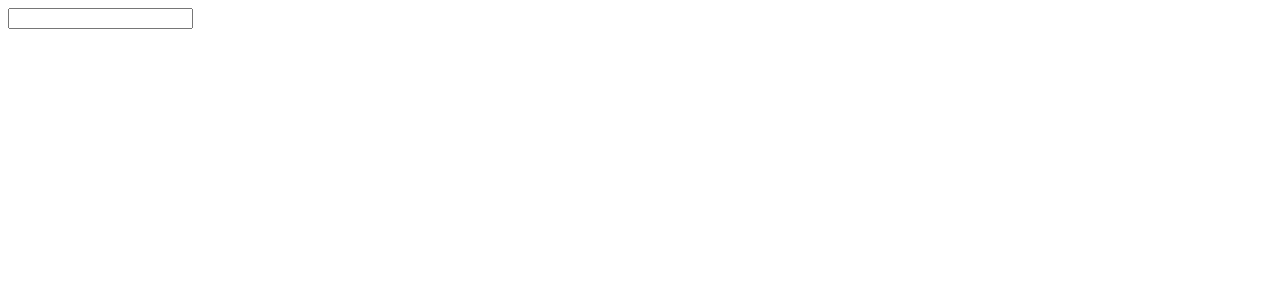
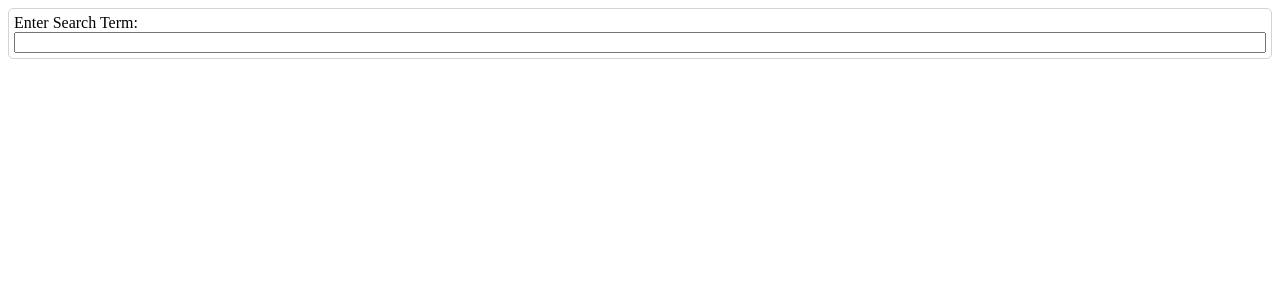
Before and after one commit to muazam-cmd/PictureEv, a React (Create React App) app in the folder picturesengine/: page / in a window 1280 px wide. Shown: the top 300 px of the page. Built offline with nearby package versions, Linux system fonts and the light colour scheme.

Commit message:
wrapping up an app, creating css files storing data from api call in a variable and using sync and await

```diff
--- a/picturesengine/src/App.js
+++ b/picturesengine/src/App.js
@@ -1,12 +1,19 @@
+import { useState } from "react";
 import SearchBar from "./Components/SearchBar";
-import searchImages from './api'
+import searchImages from './api';
+import ImageList from './Components/ImageList';
 
 function App() {
-  const handleSubmit = (term) => {
-    searchImages(term);
+
+  const [images, setImage] = useState([]);
+  const handleSubmit = async (term) => {
+    const result = await searchImages(term);
+
+    setImage(result);
   }
   return <div>
     <SearchBar onSubmit={handleSubmit} />
+    <ImageList images={images} />
   </div>
 }
 
--- /dev/null
+++ b/picturesengine/src/Components/ImageList.css
@@ -0,0 +1,8 @@
+.image-list{
+    column-gap: 10px;
+    columns: 6 200px;
+}
+img{
+    width: 100%;
+    margin-bottom: 10px;
+}
--- a/picturesengine/src/Components/ImageList.js
+++ b/picturesengine/src/Components/ImageList.js
@@ -1,5 +1,10 @@
-function ImageList() {
-    return <div>ImageList</div>
+import './ImageList.css'
+import ImageShow from './ImageShow';
+
+function ImageList({ images }) {
+    const renderedImages = images.map((image) => {
+        return <ImageShow key={image.id} image={image} />
+    })
+    return <div className='image-list'>{renderedImages}</div>
 }
-
 export default ImageList;
--- a/picturesengine/src/Components/ImageShow.js
+++ b/picturesengine/src/Components/ImageShow.js
@@ -1,5 +1,7 @@
-function ImageShow() {
-    return <div>ImageShow</div>
+function ImageShow({ image }) {
+    return <div>
+        <img src={image.urls.small} alt={image.alt_description} />
+    </div>
 }
 
 export default ImageShow;
--- a/picturesengine/src/Components/SearchBar.js
+++ b/picturesengine/src/Components/SearchBar.js
@@ -1,3 +1,4 @@
+import './Searchbar.css';
 import { useState } from "react";
 
 function SearchBar({ onSubmit }) {
@@ -14,8 +15,9 @@
     };
 
     return (
-        <div>
+        <div className='search-bar'>
             <form onSubmit={handleFormSubmit}>
+                <label>Enter Search Term:</label>
                 <input value={term} onChange={handleChange} />
             </form>
         </div>
--- /dev/null
+++ b/picturesengine/src/Components/Searchbar.css
@@ -0,0 +1,10 @@
+.search-bar{
+    border: 1px solid lightgray;
+    border-radius: 5px;
+    padding: 5px;
+}
+
+.search-bar form{
+    display: flex;
+    flex-direction: column;
+}
```
